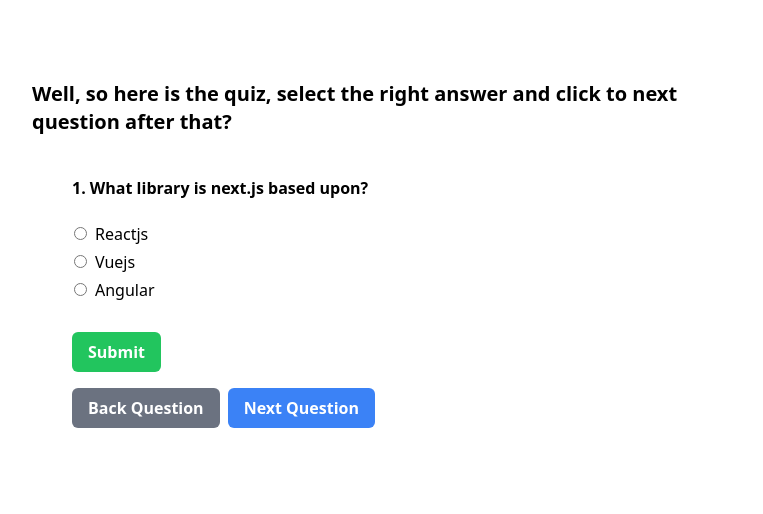
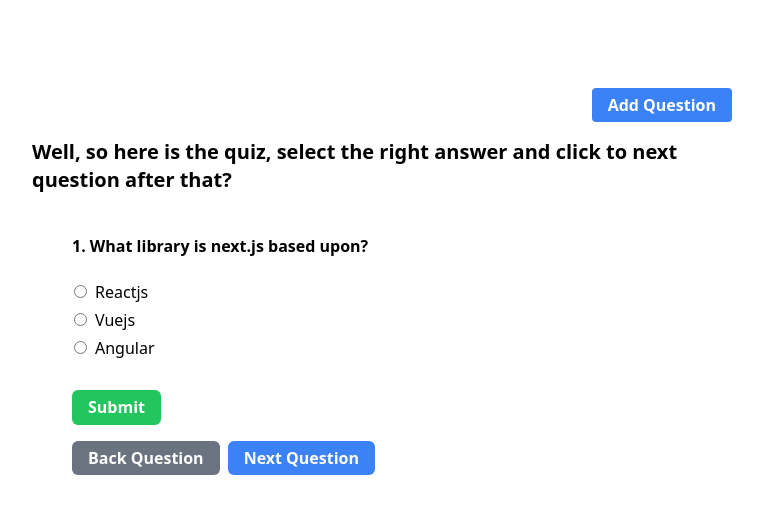
Before and after one commit to priyasharma27021992/react-quiz-generator-, a React (Vite) app: page / in a window 1280 px wide. Shown: the top 514 px of the page, without its empty margins (258-1021 px from the left). Built offline with nearby package versions, Linux system fonts and the light colour scheme.

Commit message:
add question form

```diff
--- a/src/App.css
+++ b/src/App.css
@@ -5,3 +5,11 @@
   max-width: 1280px;
   margin: 0;
 }
+
+button,
+input,
+optgroup,
+select,
+textarea {
+  line-height: 1.15;
+}
--- a/src/components/AddQuestion/AddQuestionForm.tsx
+++ b/src/components/AddQuestion/AddQuestionForm.tsx
@@ -1,17 +1,17 @@
 import { useState } from "react";
 import { Modal } from "../modal/Modal";
+import { Button } from "../button/Button";
 
 const AddQuestionForm = () => {
-  const [openPopUp, setoOpenPopUp] = useState(false);
-  const inputArr = [
+  const [openPopUp, setOpenPopUp] = useState(false);
+
+  const [arr, setArr] = useState([
     {
       type: "text",
       id: 1,
       value: "",
     },
-  ];
-
-  const [arr, setArr] = useState(inputArr);
+  ]);
 
   const addInput = () => {
     setArr((s) => {
@@ -25,37 +25,67 @@
     });
   };
 
-  const handleChange = (e) => {
+  const handleChange = (e, i) => {
     e.preventDefault();
 
-    const index = e.target.id;
     setArr((s) => {
       const newArr = s.slice();
-      newArr[index].value = e.target.value;
+      console.log("e?.target", e, "newArr", newArr);
+      newArr[i].value = e?.target?.value;
 
       return newArr;
     });
   };
   return (
-    <Modal openModal={openPopUp} closeModal={() => setoOpenPopUp(false)}>
+    <div>
+      <div className="flex justify-end my-2">
+        <Button btnName="Add Question" onClick={() => setOpenPopUp(true)} />
+      </div>
+
+      <Modal openModal={openPopUp} closeModal={() => setOpenPopUp(false)}>
         <form action="">
-        <input name="question" type="text" required />
           <div>
-          <button onClick={addInput}></button>
+            <label className="mr-2 text-gray-700 text-sm font-bold mb-2">
+              Question
+            </label>
+            <input
+              name="question"
+              type="textarea"
+              required
+              placeholder="question"
+              className="shadow appearance-none border rounded w-full py-2 px-3 text-gray-700 leading-tight focus:outline-none focus:shadow-outline"
+            />
+          </div>
+          <div>
+            <div className="flex justify-end">
+              <Button btnName="Add Options" onClick={addInput} />
+            </div>
             {arr.map((item, i) => {
               return (
+                <div className="flex gap-2 my-2">
+                  <label className="mr-2 text-gray-700 text-sm font-bold mb-2">
+                    {`Option ${i + 1}`}
+                  </label>
                   <input
-                onChange={handleChange}
+                    onChange={(e) => handleChange(e, i)}
                     value={item.value}
                     key={i}
                     type={item.type}
+                    placeholder={`option${i + 1}`}
+                    className="shadow appearance-none border rounded py-2 px-3 text-gray-700 leading-tight focus:outline-none focus:shadow-outline"
                   />
+                </div>
               );
             })}
           </div>
-        <button type="submit">Add Question</button>
+          <Button
+            onClick={() => {}}
+            btnName="Submit Question"
+            type="submit"
+          ></Button>
         </form>
       </Modal>
+    </div>
   );
 };
 
--- /dev/null
+++ b/src/components/Ffex/Flex.tsx
@@ -0,0 +1,7 @@
+import classNames from "classnames";
+
+const Flex = () => {
+  return <div className={classNames("flex justify-center items-center")}></div>;
+};
+
+export default Flex;
--- /dev/null
+++ b/src/components/button/Button.tsx
@@ -0,0 +1,28 @@
+import classNames from "classnames";
+
+const Button = ({
+  onClick,
+  classes = "",
+  btnName,
+  color = "blue",
+  type = "button",
+}) => {
+  const colosClasses = {
+    blue: "bg-blue-500 hover:bg-blue-700 text-white font-bold py-2 px-4 rounded",
+    red: "bg-red-500 hover:bg-red-700 text-white font-bold py-2 px-4 rounded",
+    gray: "bg-gray-500 hover:bg-gray-700 text-white font-bold py-2 px-4 rounded",
+    green:
+      "bg-blue-500 hover:bg-blue-700 text-white font-bold py-2 px-4 rounded",
+  };
+  return (
+    <button
+      className={classNames(colosClasses[color], "my-2", classes)}
+      type={type}
+      onClick={onClick}
+    >
+      {btnName}
+    </button>
+  );
+};
+
+export { Button };
--- a/src/components/modal/Modal.tsx
+++ b/src/components/modal/Modal.tsx
@@ -13,11 +13,21 @@
   if (openModal !== true) return null;
   return (
     <div
-      onClick={handleCloseModal}
       className="fixed inset-0 bg-black flex justify-center items-center bg-opacity-20 backdrop-blur-sm"
+      role="dialog"
     >
-      <div className="p-2 bg-white w-10/12 md:w-1/2 lg:1/3 shadow-inner border-emerald-600 rounded-lg py-5">
-        <div className="w-full p-3 justify-center items-center">{children}</div>
+      <div className="relative p-4 w-full max-w-2xl max-h-full bg-white shadow-inner border-emerald-600 rounded-lg">
+        <div className="flex justify-end py-2">
+          <button onClick={handleCloseModal} className="">
+            X
+          </button>
+        </div>
+
+        <div className="">
+          <div className="w-full p-3 justify-center items-center">
+            {children}
+          </div>
+        </div>
       </div>
     </div>
   );
```
Lines whose indentation alone changed are shown as unchanged.
